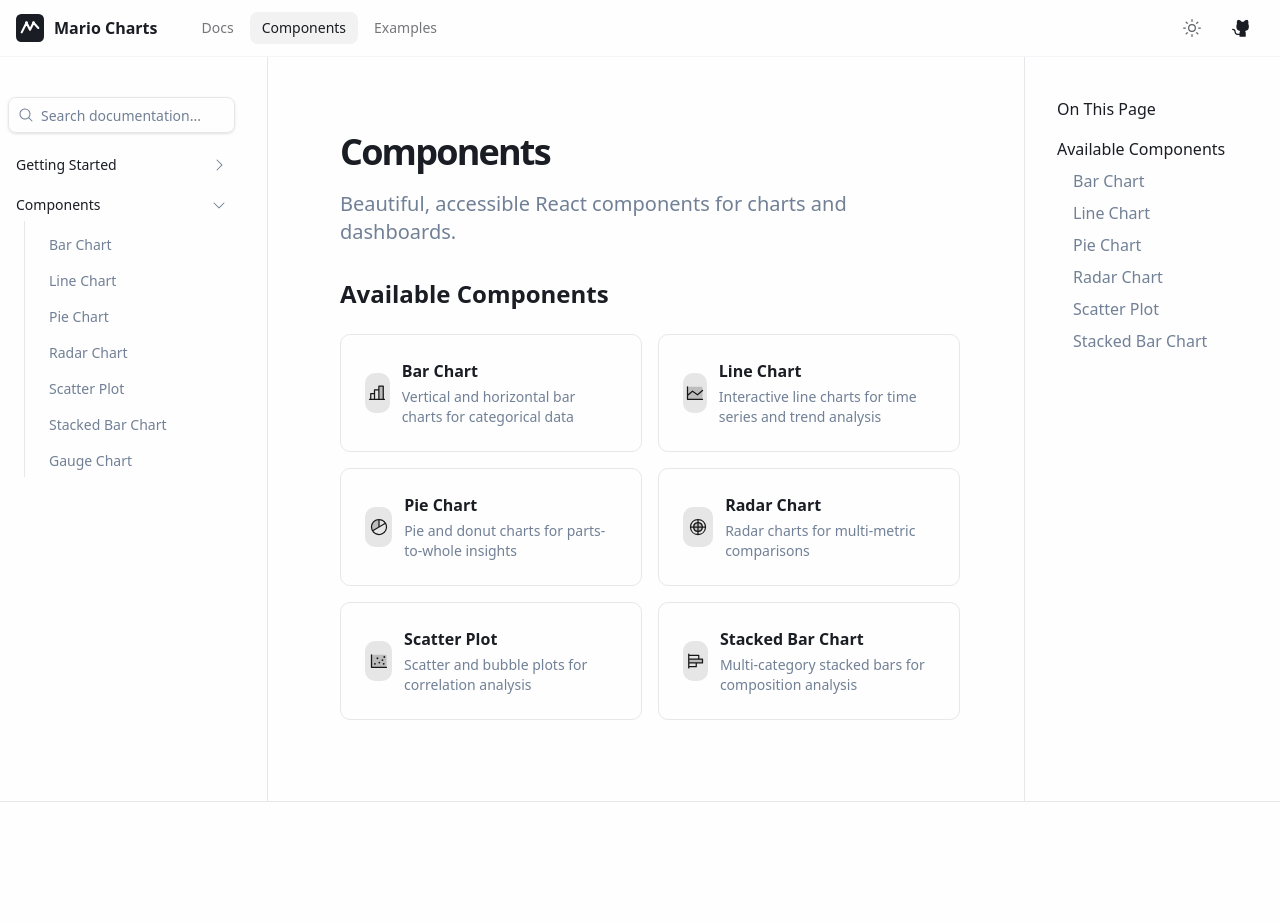
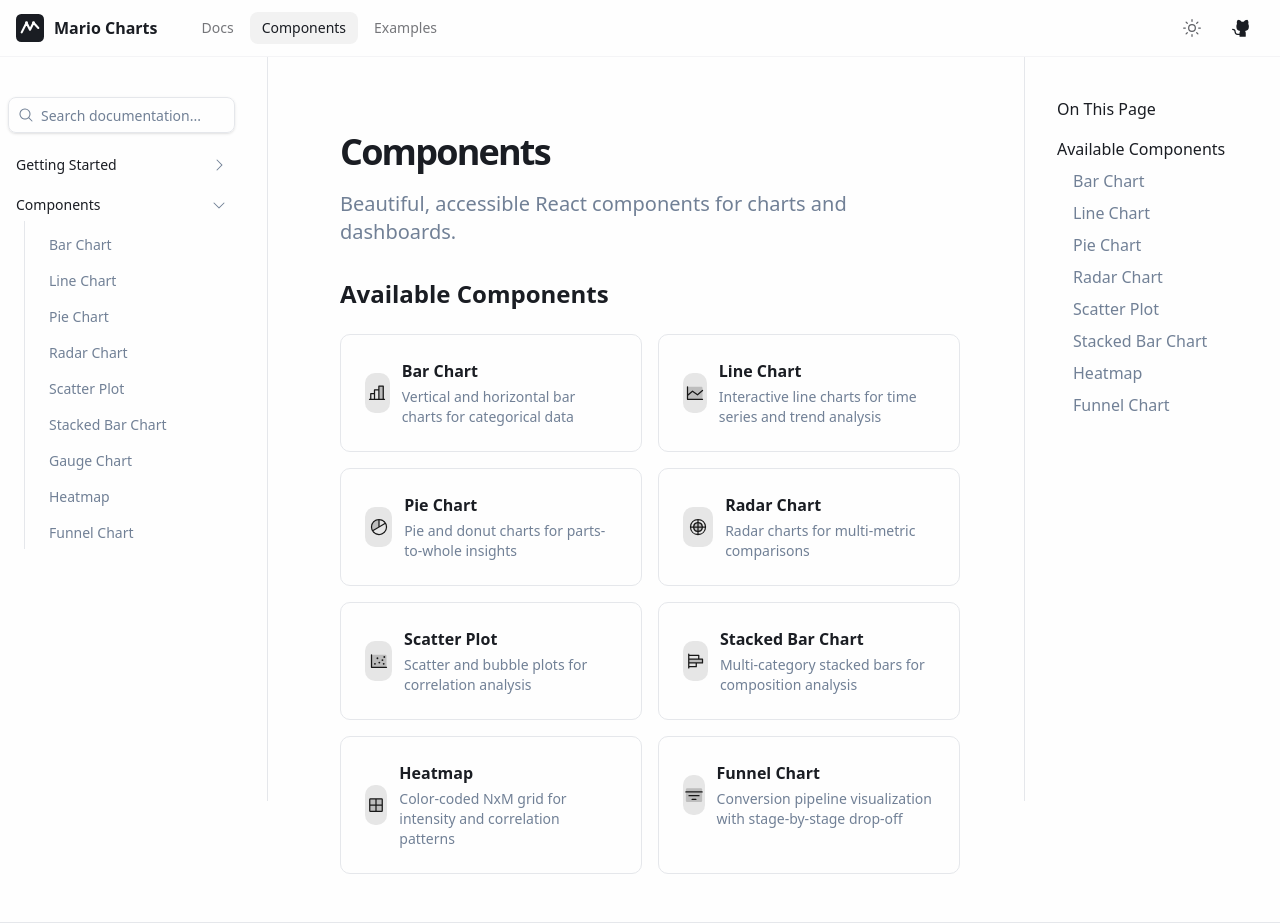
Before and after one commit to yuribodo/mariocharts, a Next.js app: page /docs/components in a window 1280 px wide. Before the commit the page ends 802 px from the top, so only its background shows below. Built offline with nearby package versions, Linux system fonts and the light colour scheme; no server answers.

Commit message:
feat(nav): add Heatmap and Funnel Chart to sidebar and components overview

```diff
--- a/app/docs/components/components-content.tsx
+++ b/app/docs/components/components-content.tsx
@@ -8,6 +8,8 @@ import {
   ChartPie,
   ChartPolar,
   ChartScatter,
+  GridFour,
+  FunnelSimple,
 } from "@phosphor-icons/react";
 
 const availableComponents = [
@@ -46,6 +48,18 @@ const availableComponents = [
     href: "/docs/components/stacked-bar-chart",
     description: "Multi-category stacked bars for composition analysis",
     icon: ChartBarHorizontal,
+  },
+  {
+    name: "Heatmap",
+    href: "/docs/components/heatmap",
+    description: "Color-coded NxM grid for intensity and correlation patterns",
+    icon: GridFour,
+  },
+  {
+    name: "Funnel Chart",
+    href: "/docs/components/funnel-chart",
+    description: "Conversion pipeline visualization with stage-by-stage drop-off",
+    icon: FunnelSimple,
   },
 ];
 
--- a/components/site/docs-sidebar-nav.tsx
+++ b/components/site/docs-sidebar-nav.tsx
@@ -61,6 +61,14 @@ const sidebarNavItems: SidebarNavItem[] = [
       {
         title: "Gauge Chart",
         href: "/docs/components/gauge-chart"
+      },
+      {
+        title: "Heatmap",
+        href: "/docs/components/heatmap"
+      },
+      {
+        title: "Funnel Chart",
+        href: "/docs/components/funnel-chart"
       }
     ]
   }
```
